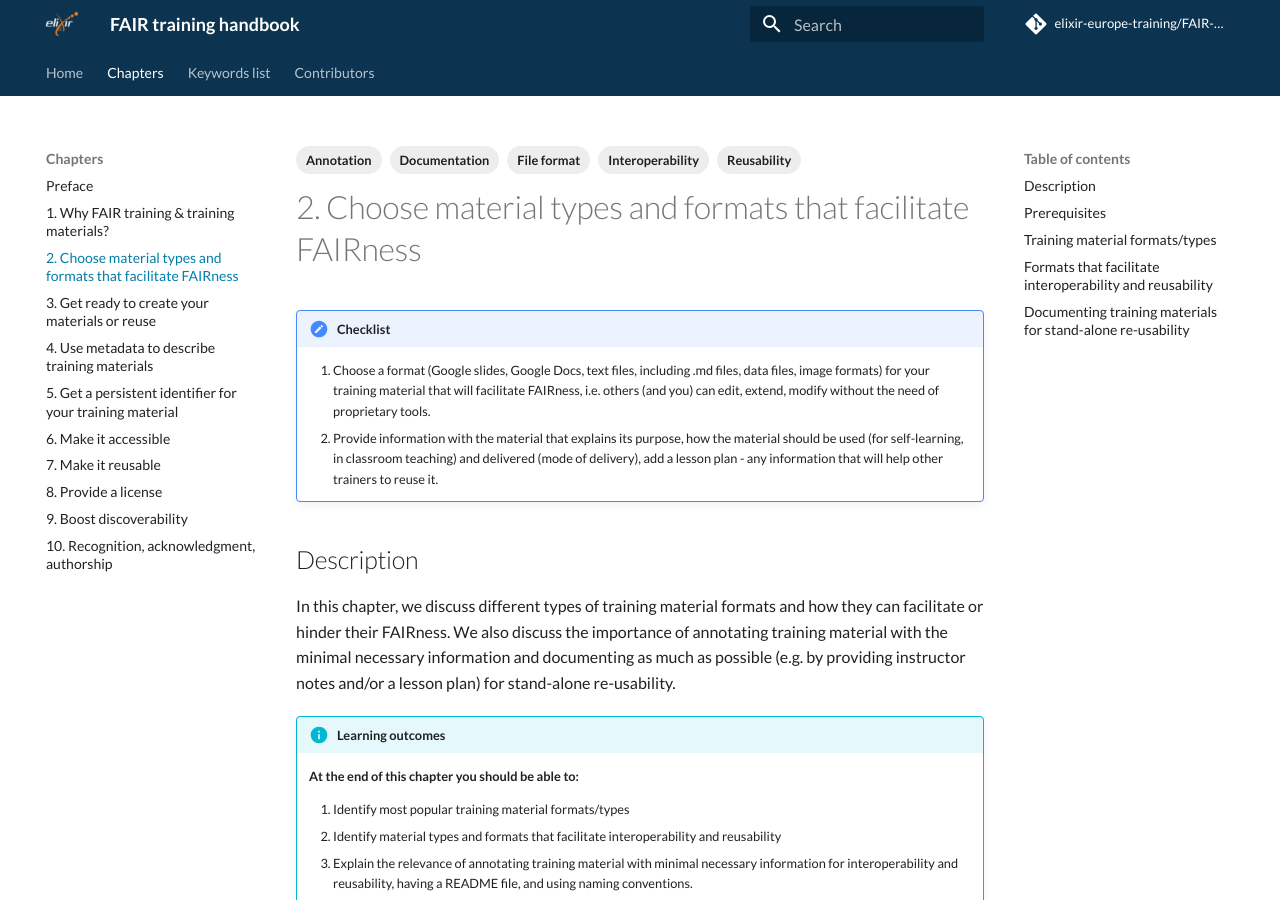
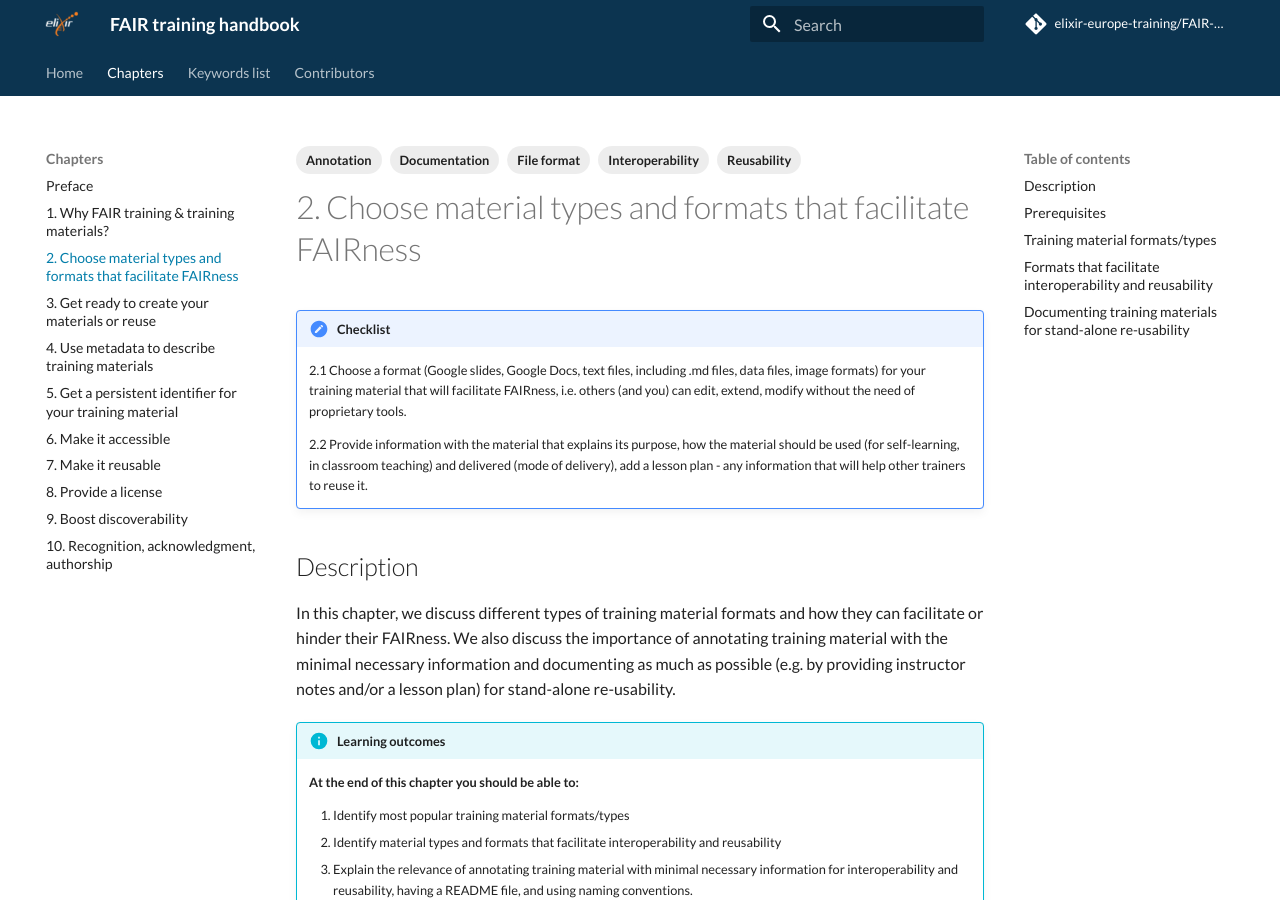
Before and after one commit to elixir-europe-training/ELIXIR-TrP-FAIR-training-handbook, an MkDocs documentation site: the page built from docs/chapters/chapter_02.md, in a window 1280 px wide and 900 px high. Built offline with MkDocs 1.6.1 and Material for MkDocs 9.7.7, drawn with Linux system fonts in a browser that asks for light colours; comment, search, counter and statistics services are not loaded.

Commit message:
Update chapter_02.md
final formating, neede to skip a line for the MD formart to respect the formating and indentation.

```diff
--- a/docs/chapters/chapter_02.md
+++ b/docs/chapters/chapter_02.md
@@ -11,8 +11,9 @@
 
 !!! Checklist
 
-    1. Choose a format (Google slides, Google Docs, text files, including .md files, data files, image formats) for your  training material that will facilitate FAIRness, i.e. others (and you) can edit, extend, modify without the need of proprietary tools.
-    2. Provide information with the material that explains its purpose, how the material should be used (for self-learning, in classroom teaching) and delivered (mode of delivery), add a lesson plan - any information that will help other trainers to reuse it.
+    2.1 Choose a format (Google slides, Google Docs, text files, including .md files, data files, image formats) for your  training material that will facilitate FAIRness, i.e. others (and you) can edit, extend, modify without the need of proprietary tools.
+
+    2.2 Provide information with the material that explains its purpose, how the material should be used (for self-learning, in classroom teaching) and delivered (mode of delivery), add a lesson plan - any information that will help other trainers to reuse it.
 
 
 ## Description
```
